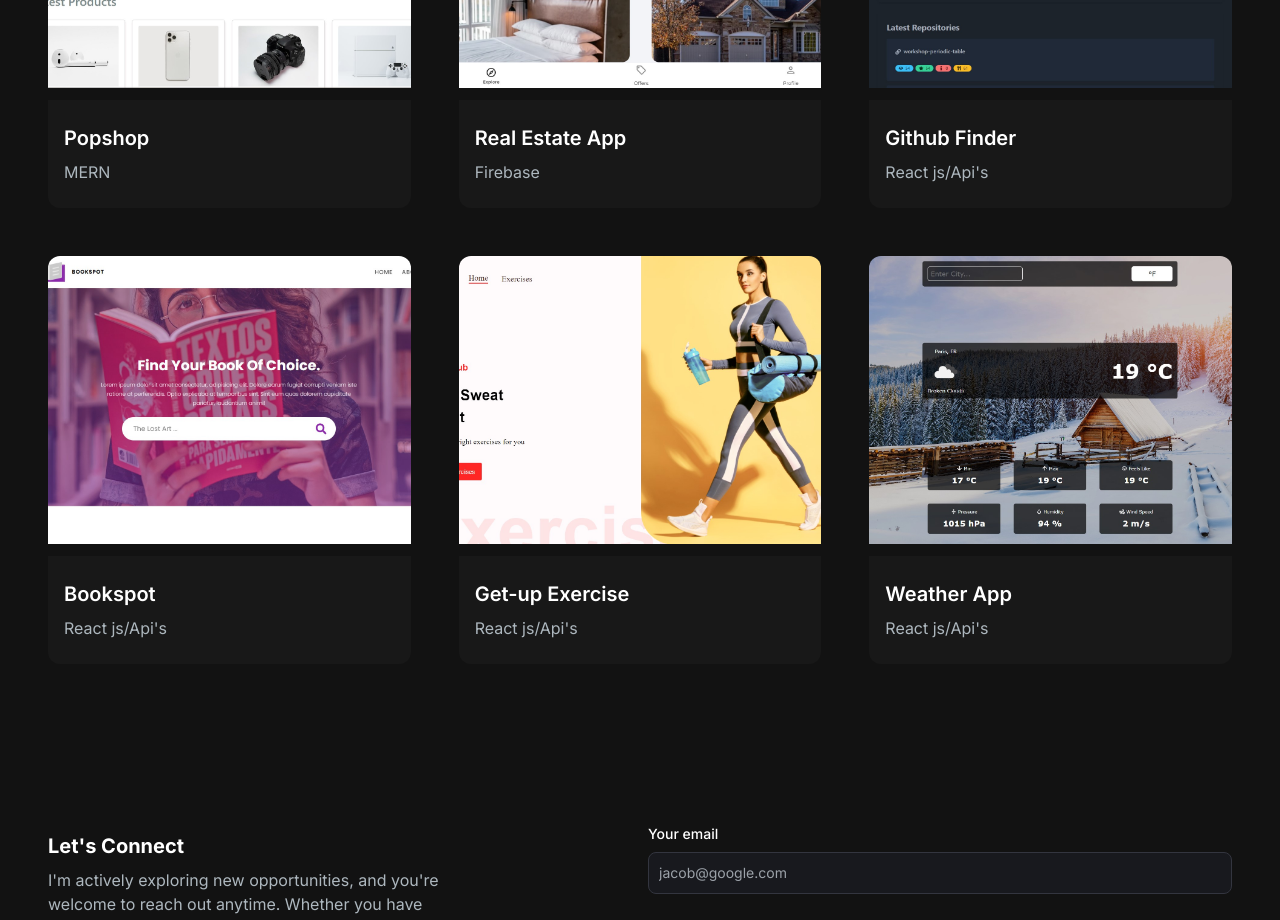
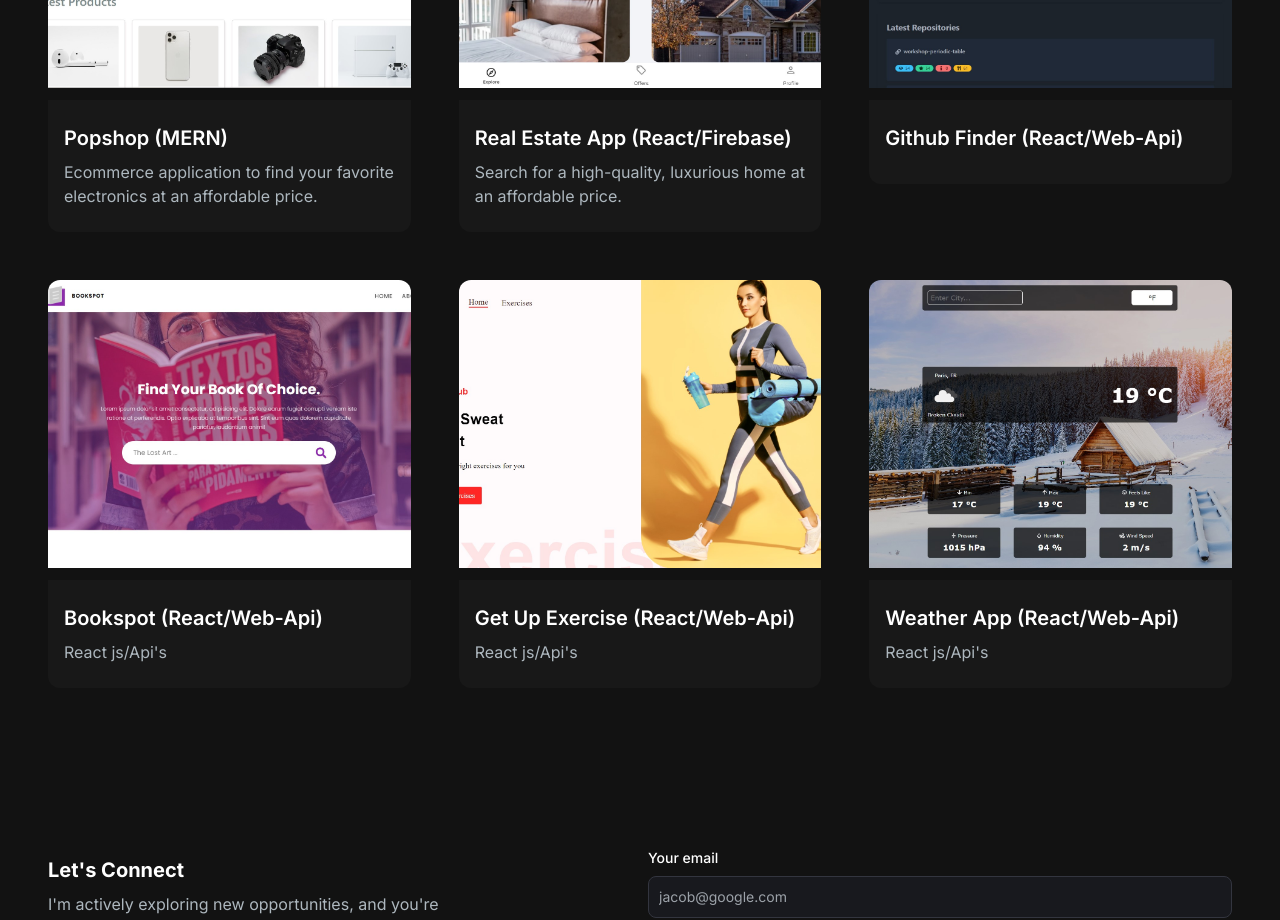
Before and after one commit to Ahsan-Zaidi/Ahsan-dev, a Next.js app: page / in a window 1280 px wide. Shown: the part 1620-2540 px from the top of the page. Built offline with nearby package versions, Linux system fonts and the light colour scheme.

Commit message:
changing project descriptions

```diff
--- a/src/app/components/ProjectsSection.jsx
+++ b/src/app/components/ProjectsSection.jsx
@@ -5,8 +5,8 @@ import ProjectCard from './ProjectCard';
 const projectsData = [
     {
       id: 1,
-      title: "Popshop",
-      description: "MERN",
+      title: "Popshop (MERN)",
+      description: "Ecommerce application to find your favorite electronics at an affordable price.",
       image: "/images/projects/project1.jpg",
       tag: ["All", "Web"],
       gitUrl: 'https://github.com/Ahsan-Zaidi/techshop',
@@ -14,8 +14,8 @@ const projectsData = [
     },
     {
       id: 2,
-      title: "Real Estate App",
-      description: "Firebase",
+      title: "Real Estate App (React/Firebase)",
+      description: "Search for a high-quality, luxurious home at an affordable price.",
       image: "/images/projects/project2.jpg",
       tag: ["All", "Web"],
       gitUrl: 'https://github.com/Ahsan-Zaidi/real-estate-app',
@@ -23,8 +23,8 @@ const projectsData = [
     },
     {
       id: 3,
-      title: "Github Finder",
-      description: "React js/Api's",
+      title: "Github Finder (React/Web-Api)",
+      description: "",
       image: "/images/projects/project3.jpg",
       tag: ["All", "Web"],
       gitUrl: 'https://github.com/Ahsan-Zaidi/github-finder',
@@ -32,7 +32,7 @@ const projectsData = [
     },
     {
       id: 4,
-      title: "Bookspot",
+      title: "Bookspot (React/Web-Api)",
       description: "React js/Api's",
       image: "/images/projects/project4.jpg",
       tag: ["All", "Mobile"],
@@ -41,7 +41,7 @@ const projectsData = [
     },
     {
       id: 5,
-      title: "Get-up Exercise",
+      title: "Get Up Exercise (React/Web-Api)",
       description: "React js/Api's",
       image: "/images/projects/project5.jpg",
       tag: ["All", "Mobile"],
@@ -50,7 +50,7 @@ const projectsData = [
     },
     {
       id: 6,
-      title: "Weather App",
+      title: "Weather App (React/Web-Api)",
       description: "React js/Api's",
       image: "/images/projects/project6.jpg",
       tag: ["All", "Mobile"],
```
